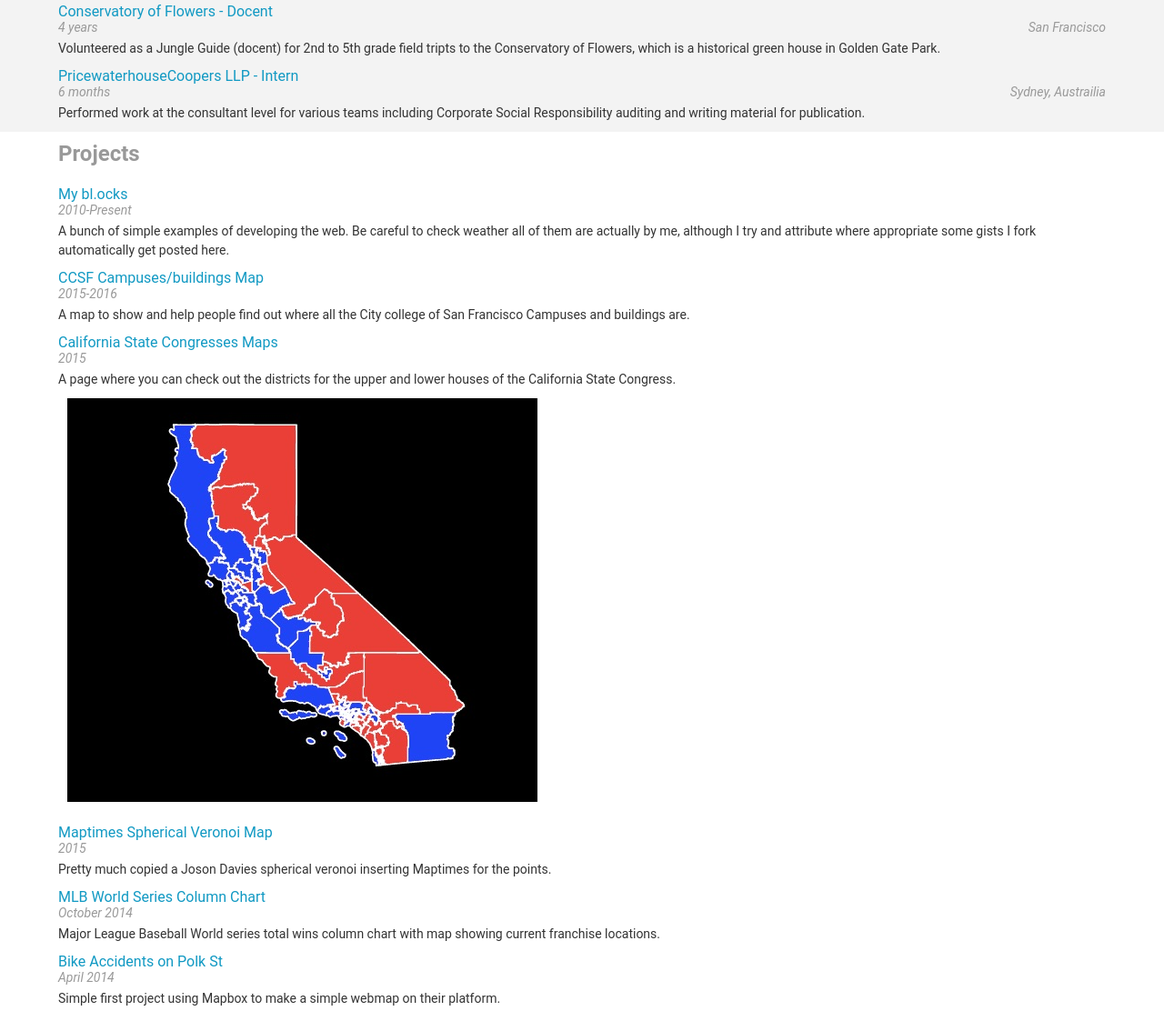
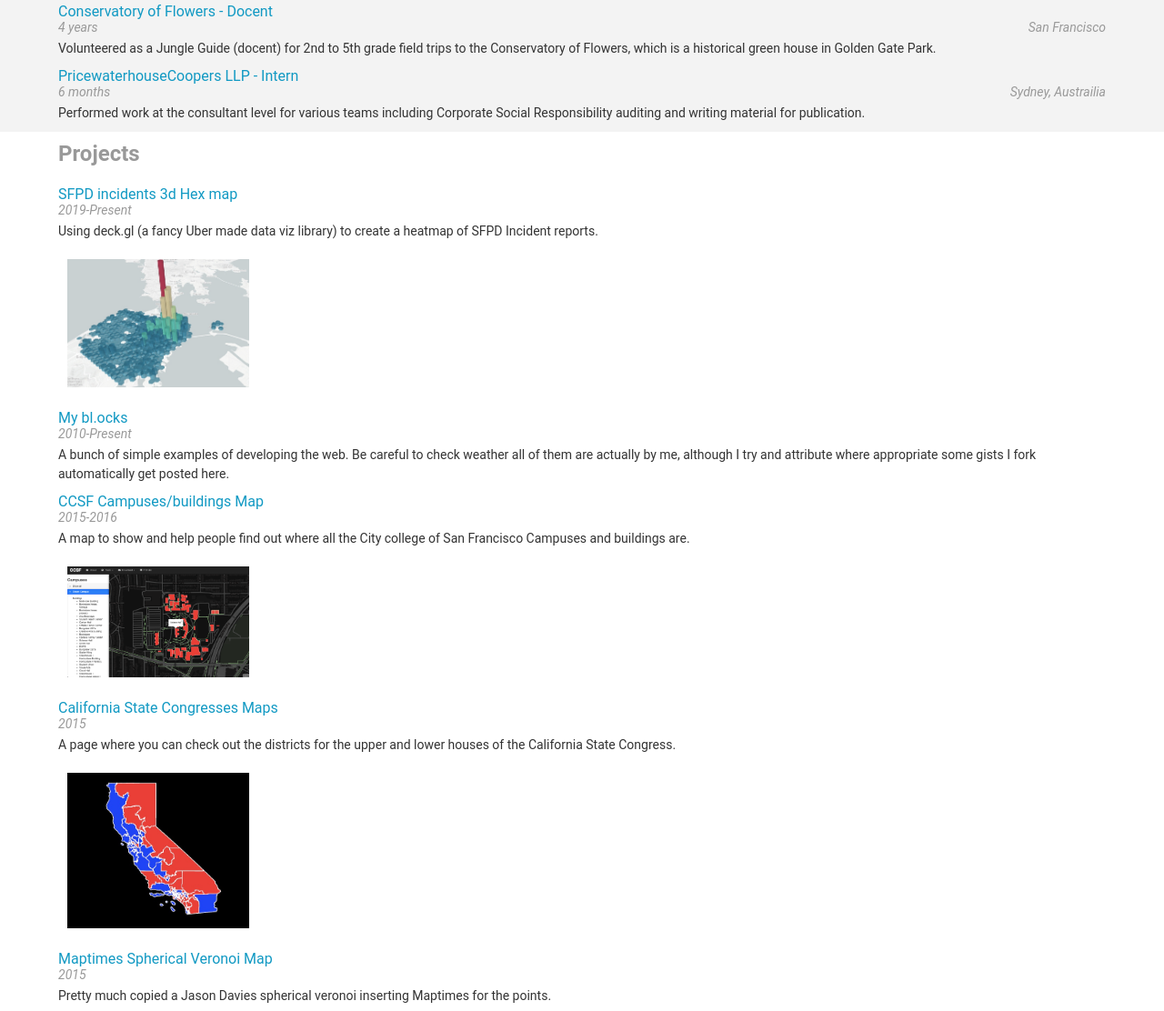
Before and after one commit to mpmckenna8/resume, a plain HTML site: page index.html in a window 1280 px wide. Shown: the part 656-1768 px from the top of the page at 91% size. Drawn offline with Linux system fonts and the light colour scheme; some packages are replaced by stand-ins of ours.

Commit message:
Adding all the stuff from my general homepage and trying to separate it out into repos I had already made for this kind of thing but didn't know how to do gh-pages branches.

```diff
--- a/css/style.css
+++ b/css/style.css
@@ -5,7 +5,7 @@
 }
 
 .projImage {
-  width-max:75%;
+  width:200px;
 }
 
 .clearfix {
--- a/index.html
+++ b/index.html
@@ -1,13 +1,15 @@
 <!DOCTYPE html>
+
 <head>
   <!-- This tells the browser how to read the document. -->
   <meta charset="utf-8">
 
   <!-- Tells the browser what the title of this page should be. -->
-  <title>Matthew Mckenna Resume</title>
+  <title>Resume</title>
 
   <!-- Load the page styles. -->
   <link href="css/style.css" rel="stylesheet" type="text/css">
+
   <script src="js/jQuery.js"></script>
 
   <script src="js/constructors.js"></script>
@@ -43,9 +45,7 @@
     <div id="projects">
       <h2>Projects</h2>
     </div>
-    <div id="education" class='gray' >
-      <a name="education"></a>
-
+    <div id="education" class='gray'>
       <h2>Education</h2>
     </div>
     <div id="mapDiv">
--- a/js/constructors.js
+++ b/js/constructors.js
@@ -8,11 +8,13 @@
 
 
 function Project(title, dates, description, url, images){
+
   this.title = title;
   this.dates = dates;
   this.description = description;
   this.url = url;
   this.images = images;
+
 }
 
 
@@ -22,20 +24,18 @@
   this.employer = employer;
   this.location = location;
   this.years = years;
-  this.jobs = [];
   this.description = description;
   this.addtowork = function(){
     work.jobs.push(this)
   }
 }
 
-function school(name, years, degree, major, location, uri ){
+function school(name, years, degree, major, location ){
 
     this.name = name,
     this.years = years,
     this.degree = degree,
     this.major = major,
-    this.location = location,
-    this.uri = uri
+    this.location = location
 
 }
--- a/js/htmltem.js
+++ b/js/htmltem.js
@@ -30,10 +30,11 @@
 var HTMLprojectTitle = '<a href="#">%data%</a>';
 var HTMLprojectDates = '<div class="date-text">%data%</div>';
 var HTMLprojectDescription = '<p><br>%data%</p>';
-var HTMLprojectImage = '<img class="projImage" src="%data%">';
+var HTMLprojectImage = '<a href="#"><img class="projImage" src="%data%"></a>';
+
 
 var HTMLschoolStart = '<div class="education-entry"></div>';
-var HTMLschoolName = '<a href="%linker%">%data%';
+var HTMLschoolName = '<a href="#%data%">%data%';
 var HTMLschoolDegree = ' -- %data%</a>';
 var HTMLschoolDates = '<div class="date-text">%data%</div>';
 var HTMLschoolLocation = '<div class="location-text">%data%</div>';
--- a/js/resumeBuilder.js
+++ b/js/resumeBuilder.js
@@ -1,7 +1,6 @@
 // Datas I'm going to have multiple so the helper stuff below
 // there's a bio, education, work and projects objects
 var aboutme = "Currently reside in San Francisco.  I really enjoy doing things related to maps, bikes and sometimes computers. While in San Francisco I've taken a number of classes at CCSF including Geographic Informations Systems, Network Security, Design and Calculus.  I also like to spend time at <a class='simplink' href='https://noisebridge.net/wiki/Noisebridge'> Noisebridge</a> learning and trying to build and not break things. See some of my online projects below and get in touch if you'd like to discuss them or hire me to work on something."
-
 
 var bio = {
   name: "Matthew McKenna",
@@ -21,7 +20,7 @@
 
 
 // work data basically has a jobs array
-let work = {
+var work = {
   jobs:[],
   init:function(){
 
@@ -52,12 +51,14 @@
     cof.employer = "Conservatory of Flowers";
     cof.location = "San Francisco";
     cof.years = "4 years";
-    cof.description = "Volunteered as a Jungle Guide (docent) for 2nd to 5th grade field tripts to the " +
+    cof.description = "Volunteered as a Jungle Guide (docent) for 2nd to 5th grade field trips to the " +
     "Conservatory of Flowers, which is a historical green house in Golden Gate Park.";
 
     cof.addtowork();
 
-    var pwc = new job("Intern", "PricewaterhouseCoopers LLP", "Sydney, Austrailia", "6 months", "Performed work at the consultant level for various teams including Corporate Social Responsibility auditing and writing material for publication.")
+    var pwc = new job("Intern", "PricewaterhouseCoopers LLP", "Sydney, Austrailia", "6 months",
+    "Performed work at the consultant level for various teams including Corporate Social" +
+    " Responsibility auditing and writing material for publication.")
 //    console.log(pwc)
     pwc.addtowork();
   //  console.log(cof)
@@ -72,18 +73,16 @@
 
 
 var education = {"schools":[],
-                "onlineCourses":[
-                  {
+                  "onlineCourses":[{
                     "title":"JavaScript Basics",
                     "school":"Udacity",
                     "url":"https://www.udacity.com/course/ud804",
-                    "dates":"April 2015"
-                  },
-                  {
-                    "title":"Data Visualization and D3.js",
-                    "school":"Udacity",
-                    "dates":"Jan - Feb 2015",
-                    "url":"https://www.udacity.com/course/data-visualization-and-d3js--ud507"
+                    "dates":"April 2015"},
+                    {
+                      "title":"Data Visualization and D3.js",
+                      "school":"Udacity",
+                      "dates":"Jan - Feb 2015",
+                      "url":"https://www.udacity.com/course/data-visualization-and-d3js--ud507"
                     },
                     {
                       "title":"How to use Git and GitHub",
@@ -91,8 +90,7 @@
                       "dates":"Jan 2015",
                       "url":"https://www.udacity.com/course/how-to-use-git-and-github--ud775"
                     }
-                  ]
-                };
+                  ]};
 
 
 
@@ -100,14 +98,12 @@
 education.schools[0]["name"] = 'City College of San Francisco';
 education.schools[0]["years"] = "2012-2013";
 education.schools[0]["degree"] = "GIS (Geographic Information Systems) Certification"
-education.schools[0]['uri'] = "https://www.ccsf.edu/"
-
 education.schools.push({"name":"University of Wisconsin",
-"location":"Madison, WI", "degree":"BA", "major":"International Studies", "years": "2004-2008", "uri": "https://www.wisc.edu/"})
+"location":"Madison, WI", "degree":"BA", "major":"International Studies", "years": "2004-2008"})
 //console.log(JSON.stringify(edu));
 
 
-var highschool = new school("American School Foundation of Mexico DF", "2002-2004", "High School Diploma", "Learned to speak and read spanish fairly well and partipated in a range of varsity sports as I attended high school in Mexico City for my junior and senior years of high school.", "Mexico DF, Mexico", "https://www.asf.edu.mx/about")
+var highschool = new school("American School Foundation of Mexico DF", "2002-2004", "High School Diploma", "Learned to speak and read spanish fairly well and partipated in a range of varsity sports as I attended high school in Mexico City for my junior and senior years of high school.", "Mexico DF, Mexico")
 
 
 education.schools.push(highschool)
@@ -128,7 +124,15 @@
   init:function(){
 
 // showing the constructor function for projects if i want to use it
-// function Project(title, dates, description, url, images){
+// function Project(title, dates, description, url, images) { ... }
+
+  let sfpdmap = new Project( "SFPD incidents 3d Hex map", "2019-Present",
+  "Using deck.gl (a fancy Uber made data viz library) to create a heatmap of SFPD Incident reports.",
+  "https://mpmckenna8.github.io/sfviz/?start_date=2020-05-01&end_date=2020-05-31",
+  [{"url":"images/sfpd_crimes.jpg"}])
+
+  projects.projects.push( sfpdmap )
+
 
   var myBlocks = new Project("My bl.ocks",
   "2010-Present",
@@ -138,7 +142,7 @@
   projects.projects.push(myBlocks)
 
   var ccsfMap = new Project("CCSF Campuses/buildings Map", "2015-2016", "A map to show and help people find out where all the City college of San Francisco Campuses and buildings are.",
-    "http://mpmckenna8.github.io/ccsfmapapp/site/", [] );
+    "http://mpmckenna8.github.io/ccsfmapapp/site/", [{"url":"images/ccsfmap.png"}] );
 
   //   ccsfMap.description = "A map to show and help people find out where all the City college of San Francisco Campuses and buildings are."
     console.log(ccsfMap)
@@ -150,8 +154,8 @@
     "dates":"2015",
     "description":"A page where you can check out the districts for the upper and lower houses of the California State Congress.",
     "url":"http://secure-sands-4200.herokuapp.com/#/map",
-    "images":[{
-      "url":"images/CAmap.jpg"}
+    "images":[
+      {"url":"images/CAmap.jpg"}
       ]
     }
 
@@ -161,10 +165,10 @@
     var maptimesSphVe =   {
         "title":"Maptimes Spherical Veronoi Map",
         "dates":"2015",
-        "description":"Pretty much copied a Joson Davies spherical veronoi inserting Maptimes for the points.",
+        "description":"Pretty much copied a Jason Davies spherical veronoi inserting Maptimes for the points.",
         "url":"http://mpmckenna8.github.io/d3prac/sphver/index.html",
         "images":[
-
+          {"url":"images/maptime_sphere.png"}
         ]
       };
 
@@ -205,6 +209,8 @@
     projects.projects.push(bikeAccidentsMap)
 
     projects.projects.push(badgers);
+
+    console.log('inited projects but sfpd one not showing ups', projects.projects)
 
 
   }}
@@ -256,7 +262,9 @@
 
        if(projectos[i].images.length > 0){
          for (image in projectos[i].images){
-           var formimage = HTMLprojectImage.replace(/%data%/g, projectos[i].images[image].url);
+           var formimage = HTMLprojectImage.replace(/%data%/g, projectos[i].images[image].url)
+              .replace('#', projectos[i].url);
+
            $(".project-entry:last").append(formimage)
           }
         }
@@ -326,9 +334,7 @@
         edudiv.append(HTMLschoolStart);
 
         var hoo = schools[ble];
-
-        var name = HTMLschoolName.replace(/%data%/g, hoo.name).replace(/%linker%/g, hoo.uri);
-
+        var name = HTMLschoolName.replace(/%data%/g, hoo.name);
         var degree = HTMLschoolDegree.replace(/%data%/g, hoo.degree);
         var dates = HTMLschoolDates.replace(/%data%/g, hoo.years);
         var loca = HTMLschoolLocation.replace(/%data%/g, hoo.location );
```
Also changed, not shown: images/ccsfmap.png (added), images/maptime_sphere.png (added), images/sfpd_crimes.jpg (added).
